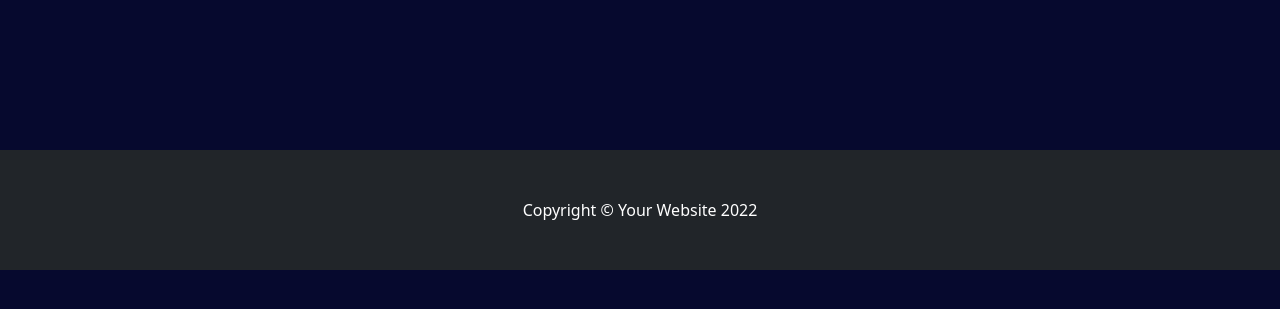
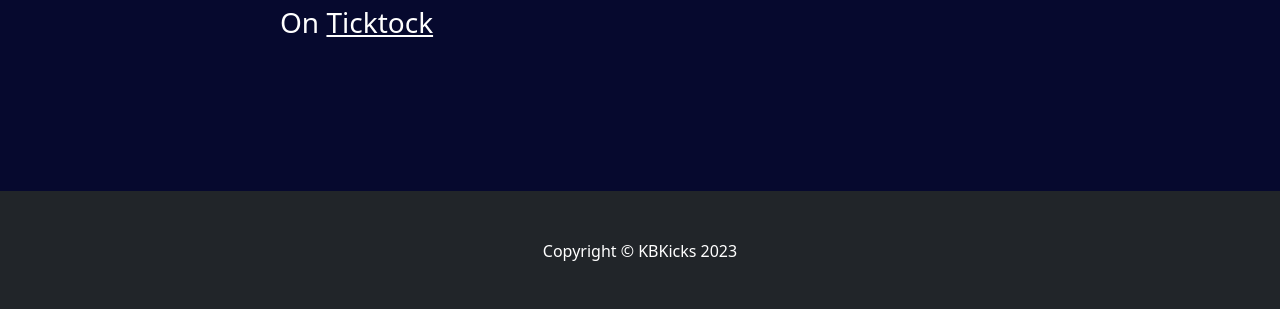
Before and after one commit to Sebastianmueller22/Sebastianmueller22.github.io, a plain HTML site: page index.html in a window 1280 px wide. Shown: the part 3230-3539 px from the top of the page. Before the commit the page ends 3500 px from the top, so only its background shows below. Drawn offline with nearby package versions, Linux system fonts and the light colour scheme.

Commit message:
ticktock works

```diff
--- a/index.html
+++ b/index.html
@@ -126,14 +126,14 @@
                         <h3>
                             On Facebook: <a style="color:white" target="_blank" title="follow me on facebook" href="https://www.facebook.com/PLACEHOLDER"><img alt="follow me on facebook" src="https://marketing.create-cdn.net/assets/facebook40x40.png" border=0></a>
                         </h3>
-
+                        <h3>  On <a class="text-white" href="https://tiktok.com/@kbkicks1" >Ticktock</a></h3>
                     </div>
                 </div>
             </div>
         </section>
         <!-- Footer-->
         <footer class="py-5 bg-dark">
-            <div class="container px-4"><p class="m-0 text-center text-white">Copyright &copy; Your Website 2022</p></div>
+            <div class="container px-4"><p class="m-0 text-center text-white">Copyright &copy; KBKicks 2023</p></div>
         </footer>
         <!-- Bootstrap core JS-->
         <script src="https://cdn.jsdelivr.net/npm/bootstrap@5.1.3/dist/js/bootstrap.bundle.min.js"></script>
```
